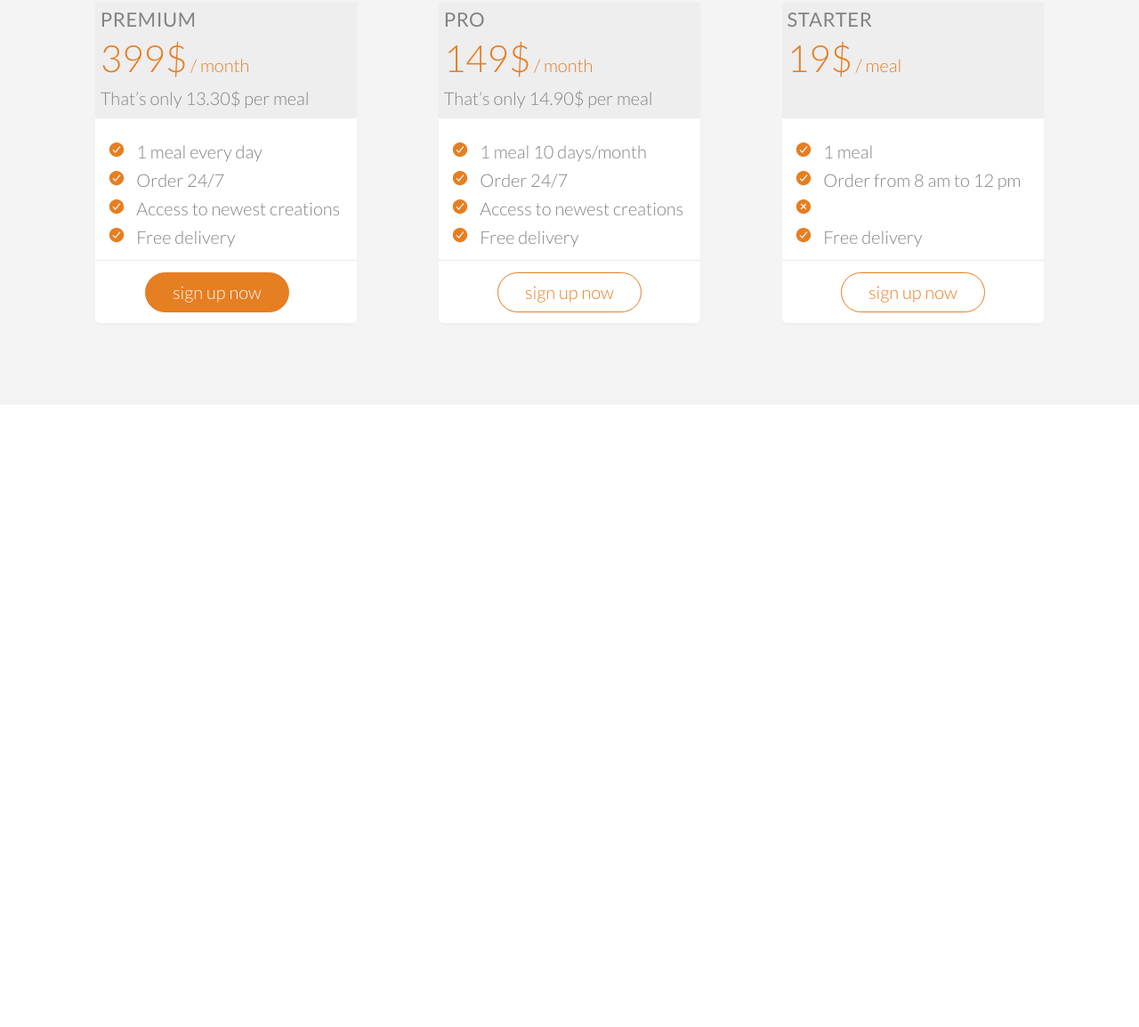
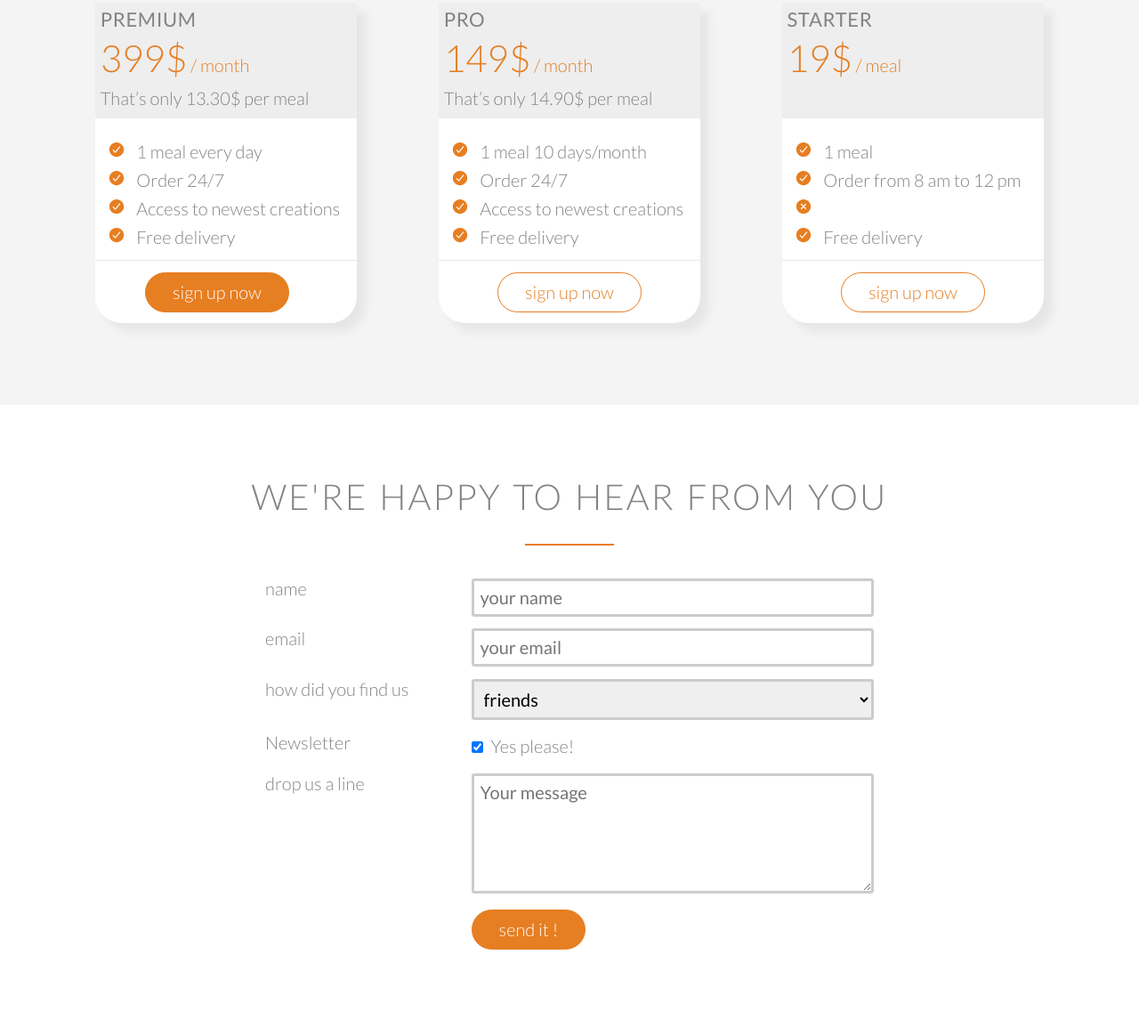
Before and after one commit to Jallouli-Yassine/omniFood-front-end, a plain HTML site: page index.html in a window 1280 px wide. Shown: the part 4311-5465 px from the top of the page at 89% size. Before the commit the page ends 4766 px from the top, so only its background shows below. Drawn offline with nearby package versions, Linux system fonts and the light colour scheme.

Commit message:
contact us section done

```diff
--- a/index.html
+++ b/index.html
@@ -15,7 +15,7 @@
   <script src="https://unpkg.com/ionicons@5.0.0/dist/ionicons.js"></script>
 
 </head>
-<title>tma5mi5a.tn</title>
+<title>omnifood</title>
 
 <body>
 
@@ -408,6 +408,75 @@
     </div>
   </section>
 
+  <!--FORM-->
+  <section class="section-form">
+    <div class="row">
+      <h2>WE'RE HAPPY TO HEAR FROM YOU</h2>
+    </div>
+    <div class="row">
+
+      <form action="#" method="post" class="contact-form">
+
+        <div class="row">
+
+          <div class="col span-1-of-3">
+            <label for="name">name</label>
+          </div>
+          <div class="col span-2-of-3">
+            <input type="text" name="name" id="name" placeholder="your name" required>
+          </div>
+        </div>
+        <div class="row">
+          <div class="col span-1-of-3">
+            <label for="email">email</label>
+          </div>
+          <div class="col span-2-of-3">
+            <input type="email" name="email" id="email" placeholder="your email" required>
+          </div>
+        </div>
+        <div class="row">
+          <div class="col span-1-of-3">
+            <label for="find-us">how did you find us</label>
+          </div>
+          <div class="col span-2-of-3">
+            <select name="find-us" id="find-us">
+              <option value="friends">friends</option>
+              <option value="search">search engine</option>
+              <option value="advertiesment">advertiesment</option>
+              <option value="other">other</option>
+            </select>
+          </div>
+
+        </div>
+        <div class="row">
+          <div class="col span-1-of-3">
+            <label for="news">Newsletter</label>
+          </div>
+          <div class="col span-2-of-3">
+            <input type="checkbox" name="news" id="news" checked> Yes please!
+          </div>
+        </div>
+        <div class="row">
+          <div class="col span-1-of-3">
+            <label for="message">drop us a line</label>
+          </div>
+          <div class="col span-2-of-3">
+            <textarea placeholder="Your message" name="message" id="message" cols="30" rows="5" required></textarea>
+          </div>
+        </div>
+        <div class="row">
+          <div class="col span-1-of-3">
+            <label for=""> &nbsp; </label>
+          </div>
+          <div class="col span-2-of-3">
+            <input style="cursor: pointer;" type="submit" value="send it !">
+          </div>
+        </div>
+
+      </form>
+    </div>
+  </section>
+
 </body>
 
 </html>
--- a/ressources/css/style.css
+++ b/ressources/css/style.css
@@ -93,7 +93,7 @@ section {
 
 /*BUTTONS*/
 
-.btn:link, .btn:visited {
+.btn:link, .btn:visited, input[type=submit] {
     display: inline-block;
     padding: 10px 30px;
     font-weight: 300;
@@ -102,7 +102,7 @@ section {
     transition: background-color 0.2s, border 0.2s, color 0.2s;
 }
 
-.btn-full:link, .btn-full:visited {
+.btn-full:link, .btn-full:visited, input[type=submit] {
     border: #e67e22 solid 1px;
     margin-right: 20px;
     background-color: #e67e22;
@@ -114,7 +114,7 @@ section {
     color: #e67e22;
 }
 
-.btn-full:hover, .btn-full:active {
+.btn-full:hover, .btn-full:active, input[type=submit]:hover {
     border: #a15512 solid 1px;
     background-color: #a15512;
 }
@@ -366,10 +366,11 @@ h4 {
 
 .cart {
     background-color: #fff;
-    border-radius: 5px;
+    border-bottom-left-radius: 30px;
+    border-bottom-right-radius: 30px;
     width: 80%;
     margin-left: 10%;
-    box-shadow: 0 2px 2px #efefef;
+    box-shadow: 10px 10px 10px #e6e6e6;
 }
 
 .cart ul {
@@ -432,3 +433,25 @@ h4 {
 /*
  color: #e67e22;
 */
+
+/* contact form */
+
+.contact-form {
+    width: 60%;
+    margin-left: 20%;
+}
+
+input[type=text], input[type=email], select, textarea {
+    width: 100%;
+    padding: 7px;
+    border-radius: 3px;
+    border: 3px solid #ccc;
+}
+
+input[type=checkbox] {
+    margin: 10px 5px 10px 0;
+}
+
+*:focus {
+    outline: none;
+}
```
